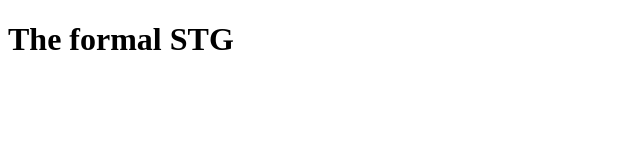
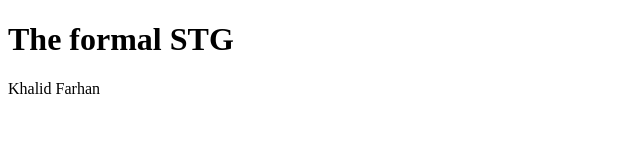
Before and after one commit to sajidbarakat/first-project, a plain HTML site: page index.html in a window 1280 px wide. Shown: the whole page, without its empty margins (0-640 px from the left). Drawn offline with Linux system fonts and the light colour scheme.

Commit message:
Update index.html

```diff
--- a/index.html
+++ b/index.html
@@ -7,5 +7,6 @@
 </head>
 <body>
     <h1>The formal STG</h1>
+    <p>Khalid Farhan</p>
 </body>
 </html>
```
